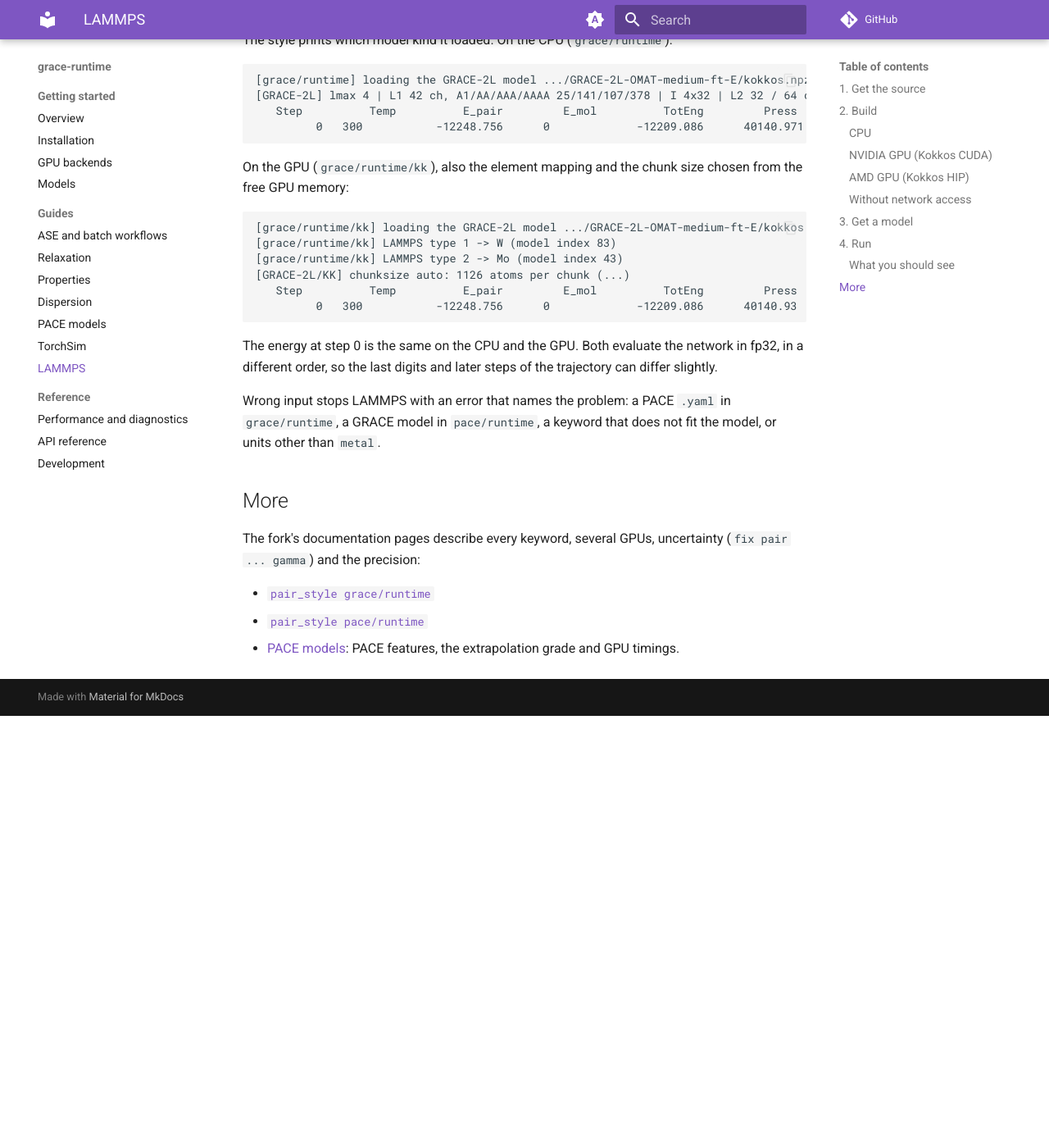
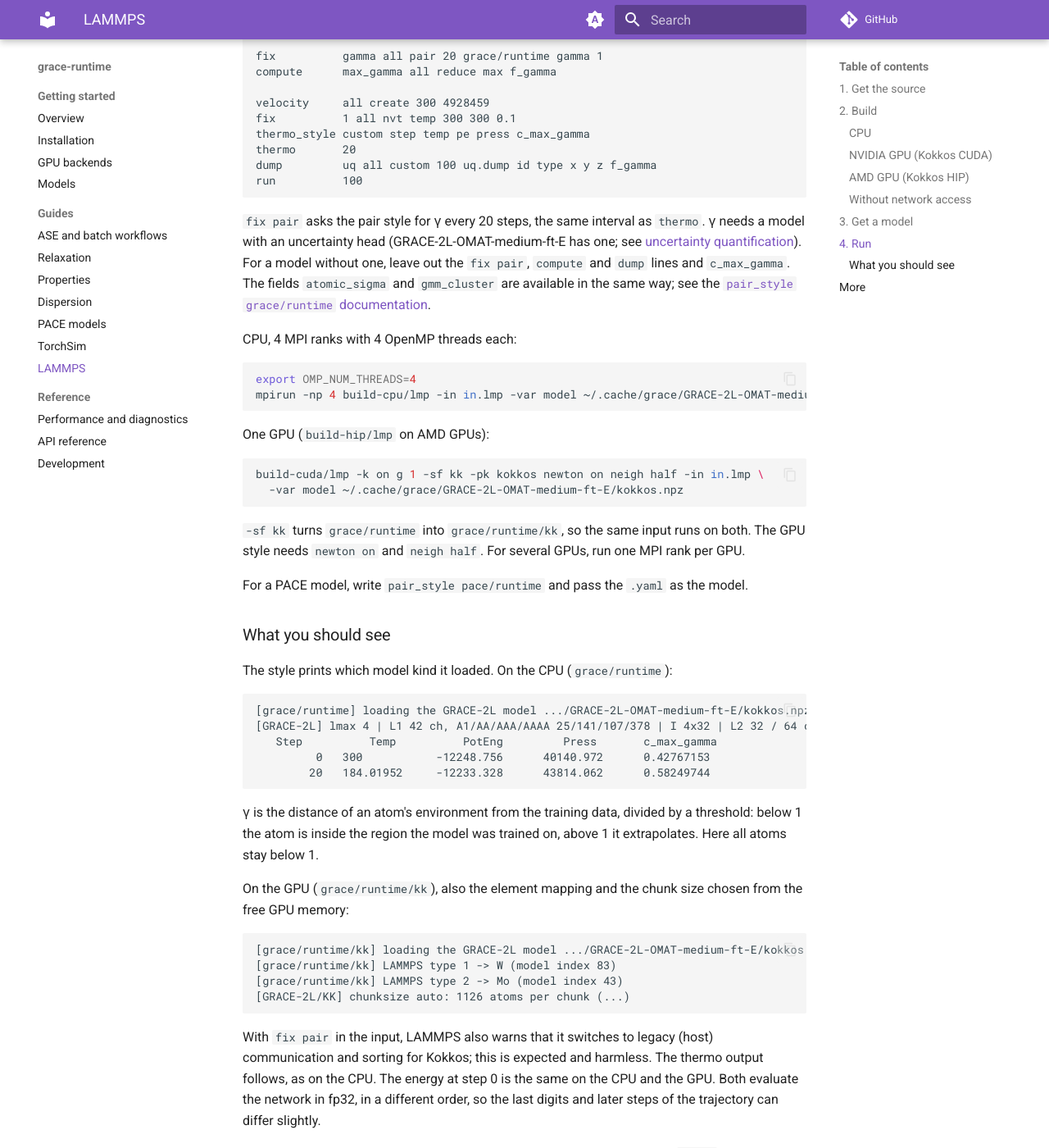
Before and after one commit to ICAMS/grace-runtime, an MkDocs documentation site: the page built from docs/lammps.md, in a window 1280 px wide and 1400 px high, scrolled down 4274 px. Shown: the whole window at 82% size. Built offline with MkDocs 1.6.1 and Material for MkDocs 9.7.7, drawn with Linux system fonts in a browser that asks for light colours; comment, search, counter and statistics services are not loaded; before the commit the page ends 5147 px from its top, so only the background shows below that; some of the changed text lies outside the part shown.

Commit message:
docs(lammps): LUMI build example; the first input prints the extrapolation grade
Checked on LUMI (MI250X) in a fresh folder: configure, sbatch build and run pass; gamma with -sf kk agrees with the CPU style to ~1e-6.

````diff
--- a/docs/lammps.md
+++ b/docs/lammps.md
@@ -89,6 +89,33 @@ On HPE Cray systems (`PrgEnv-amd` with `cray-mpich`), also add `-D GRACE_BLAS=OF
 a BLAS at configure time that `hipcc` does not link, and the link then fails with `undefined symbol: cblas_sgemm`. The
 setting affects only the CPU styles, which then use their built-in matrix product.
 
+Example for [LUMI](https://docs.lumi-supercomputer.eu/) (MI250X, `PrgEnv-amd`). Configure on a login node, because
+the configure step needs network access; build in a batch job and run on a GPU node. On the login node, ROCm's CMake
+files warn that `AMDGPU_TARGETS` is not set and no GPU was detected; the warning is harmless, the binary is built
+for gfx90a:
+
+```bash
+module --force purge
+module load LUMI/25.03 partition/G
+module load rocm/6.3.4 buildtools/25.03 PrgEnv-amd cray-mpich
+
+cmake -S cmake -B build-hip -D CMAKE_BUILD_TYPE=Release -D CMAKE_CXX_COMPILER=hipcc \
+  -D PKG_KOKKOS=yes -D Kokkos_ENABLE_HIP=yes -D Kokkos_ARCH_AMD_GFX90A=yes \
+  -D GPU_TARGETS=gfx90a -D CMAKE_CXX_FLAGS="-munsafe-fp-atomics" -D BUILD_MPI=yes -D PKG_ML-PACE=yes \
+  -D GRACE_BLAS=OFF
+sbatch -A project_<number> -p small-g -N 1 -n 1 -c 8 --gpus=1 -t 00:30:00 --wrap "cmake --build build-hip -j 8"
+```
+
+The build takes about 12 minutes; its output goes to `slurm-<jobid>.out`.
+
+One GCD (half of an MI250X) per run, with the input of [step 4](#4-run):
+
+```bash
+srun -A project_<number> -p small-g -N 1 -n 1 -c 7 --gpus=1 -t 00:30:00 \
+  build-hip/lmp -k on g 1 -sf kk -pk kokkos newton on neigh half -in in.lmp \
+  -var model ~/.cache/grace/GRACE-2L-OMAT-medium-ft-E/kokkos.npz
+```
+
 Other AMD GPUs ([GPU backends](backends.md#amd-rocm)):
 
 | GPU | Flags |
@@ -130,7 +157,8 @@ set).
 ## 4. Run
 
 Save this input as `in.lmp`. It is a bcc W/Mo alloy of 1024 atoms; `pair_coeff` maps LAMMPS atom types 1 and 2 to W
-and Mo, and the model file is given on the command line as the variable `model`:
+and Mo, and the model file is given on the command line as the variable `model`. The input also prints the largest
+extrapolation grade γ of all atoms (the model's uncertainty) and writes γ per atom to `uq.dump`:
 
 ```text
 units        metal
@@ -146,11 +174,22 @@ mass         2 95.95
 pair_style   grace/runtime
 pair_coeff   * * ${model} W Mo
 
+fix          gamma all pair 20 grace/runtime gamma 1
+compute      max_gamma all reduce max f_gamma
+
 velocity     all create 300 4928459
 fix          1 all nvt temp 300 300 0.1
+thermo_style custom step temp pe press c_max_gamma
 thermo       20
+dump         uq all custom 100 uq.dump id type x y z f_gamma
 run          100
 ```
+
+`fix pair` asks the pair style for γ every 20 steps, the same interval as `thermo`. γ needs a model with an
+uncertainty head (GRACE-2L-OMAT-medium-ft-E has one; see [uncertainty quantification](usage.md#uncertainty-quantification)).
+For a model without one, leave out the `fix pair`, `compute` and `dump` lines and `c_max_gamma`. The fields
+`atomic_sigma` and `gmm_cluster` are available in the same way; see the
+[`pair_style grace/runtime` documentation](https://github.com/yury-lysogorskiy/lammps/blob/grace-runtime/doc/src/pair_grace_runtime.rst).
 
 CPU, 4 MPI ranks with 4 OpenMP threads each:
 
@@ -178,9 +217,13 @@ The style prints which model kind it loaded. On the CPU (`grace/runtime`):
 ```text
 [grace/runtime] loading the GRACE-2L model .../GRACE-2L-OMAT-medium-ft-E/kokkos.npz
 [GRACE-2L] lmax 4 | L1 42 ch, A1/AA/AAA/AAAA 25/141/107/378 | I 4x32 | L2 32 / 64 ch, ... | spline N 1024
-   Step          Temp          E_pair         E_mol          TotEng         Press
-         0   300           -12248.756      0             -12209.086      40140.971
+   Step          Temp          PotEng         Press       c_max_gamma
+         0   300           -12248.756      40140.972      0.42767153
+        20   184.01952     -12233.328      43814.062      0.58249744
 ```
+
+γ is the distance of an atom's environment from the training data, divided by a threshold: below 1 the atom is
+inside the region the model was trained on, above 1 it extrapolates. Here all atoms stay below 1.
 
 On the GPU (`grace/runtime/kk`), also the element mapping and the chunk size chosen from the free GPU memory:
 
@@ -189,12 +232,11 @@ On the GPU (`grace/runtime/kk`), also the element mapping and the chunk size cho
 [grace/runtime/kk] LAMMPS type 1 -> W (model index 83)
 [grace/runtime/kk] LAMMPS type 2 -> Mo (model index 43)
 [GRACE-2L/KK] chunksize auto: 1126 atoms per chunk (...)
-   Step          Temp          E_pair         E_mol          TotEng         Press
-         0   300           -12248.756      0             -12209.086      40140.93
 ```
 
-The energy at step 0 is the same on the CPU and the GPU. Both evaluate the network in fp32, in a different order, so
-the last digits and later steps of the trajectory can differ slightly.
+With `fix pair` in the input, LAMMPS also warns that it switches to legacy (host) communication and sorting for
+Kokkos; this is expected and harmless. The thermo output follows, as on the CPU. The energy at step 0 is the same on the CPU and the GPU. Both evaluate the
+network in fp32, in a different order, so the last digits and later steps of the trajectory can differ slightly.
 
 Wrong input stops LAMMPS with an error that names the problem: a PACE `.yaml` in `grace/runtime`, a GRACE model in
 `pace/runtime`, a keyword that does not fit the model, or units other than `metal`.
````
